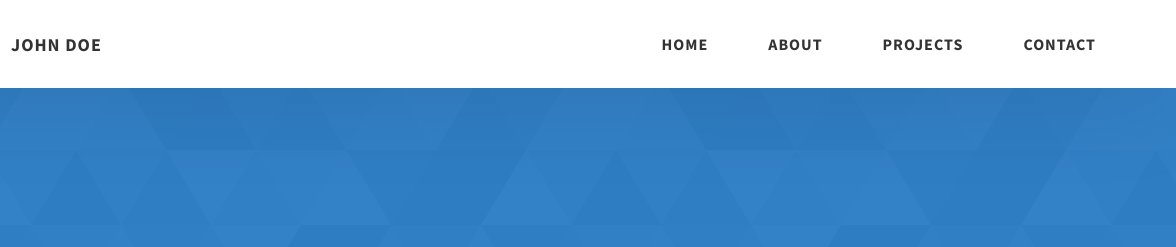
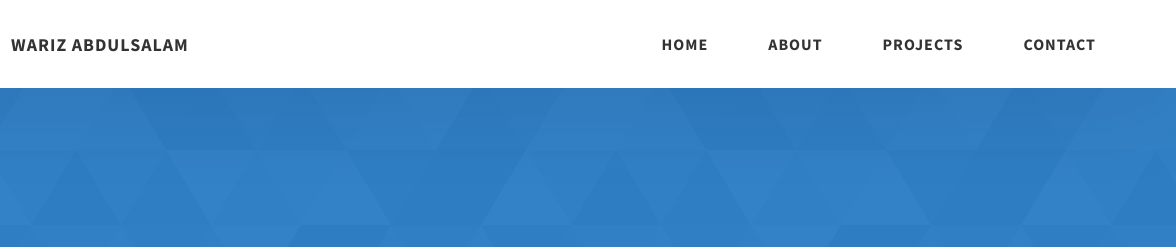
Before and after one commit to AbdulsalamWariz/portfolio, a website: page project-1.html in a window 1280 px wide. Shown: the top 247 px of the page, 104-1280 px from the left. Drawn offline with Linux system fonts and the light colour scheme.

Commit message:
Update project-1.html

```diff
--- a/project-1.html
+++ b/project-1.html
@@ -27,7 +27,7 @@
               class="header__logo-img"
             />
           </div>
-          <span class="header__logo-sub">John Doe</span>
+          <span class="header__logo-sub">Wariz Abdulsalam</span>
         </div>
         <div class="header__main">
           <ul class="header__links">
```
